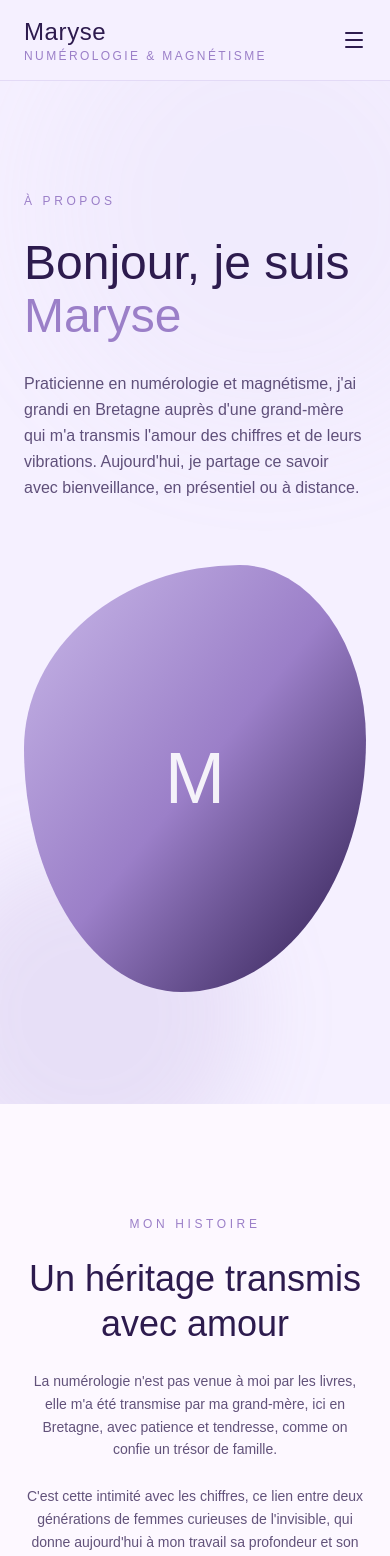
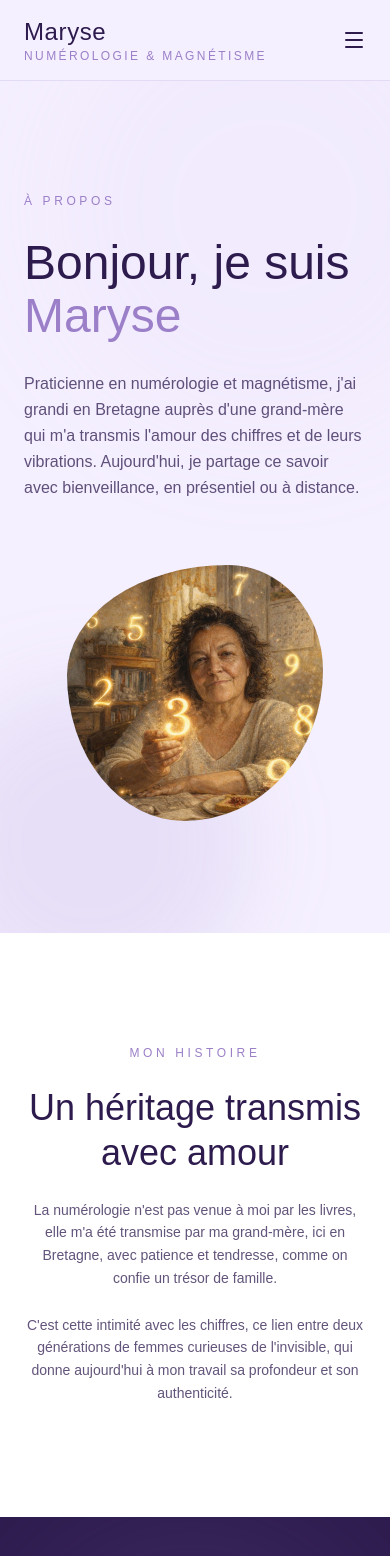
Before and after one commit to GumSurf/maryse-bien-etre, a Next.js app: page /about in a window 390 px wide. Shown: the top 1556 px of the page. Built offline with nearby package versions, Linux system fonts and the light colour scheme; a web font is replaced by a local one.

Commit message:
Edit: Blob edit to Image of Maryse

```diff
--- a/src/app/about/page.tsx
+++ b/src/app/about/page.tsx
@@ -6,6 +6,7 @@ import { citation } from "../lib/data";
 import BlobImage from "../components/BlobImage";
 import Cta from "../components/Cta";
 import Citation from "../components/Citation";
+import Image from "next/image";
 
 const fadeUp = {
   hidden: { opacity: 0, y: 40 },
@@ -61,7 +62,7 @@ export default function AboutPage() {
   return (
     <>
       {/* ── HERO ─────────────────────────────────────────────── */}
-      <section className="relative bg-[#F5F0FF] overflow-hidden min-h-[95vh] flex items-center">
+      <section className="relative bg-[#F5F0FF] overflow-hidden  min-h-[60vh] md:min-h-[85vh] flex items-center">
         <motion.div
           className="absolute top-[-100px] right-[-100px] w-[450px] h-[450px] rounded-full bg-[#C9B8E8]/20 blur-3xl pointer-events-none"
           animate={{ scale: [1, 1.08, 1], opacity: [0.4, 0.6, 0.4] }}
@@ -104,16 +105,21 @@ export default function AboutPage() {
           >
             <BlobImage
               variant={1}
-              className="w-full max-w-sm aspect-[4/5] bg-gradient-to-br from-[#C9B8E8] via-[#9B7FC8] to-[#2D1B4E]"
+              className="w-64 h-64 md:w-full md:max-w-sm md:aspect-[4/5]"
             >
-              <span className="font-playfair text-7xl text-white/90">M</span>
+              <Image
+                src="/maryse_2.jpg"
+                alt="Photo de Maryse"
+                fill
+                className="object-cover"
+              />
             </BlobImage>
           </motion.div>
         </div>
       </section>
 
       {/* ── HISTOIRE ─────────────────────────────────────────── */}
-      <section className="bg-[#FDF8FF] py-28">
+      <section className=" bg-white py-28">
         <div className="max-w-3xl mx-auto px-6 text-center flex flex-col gap-6">
           <motion.span
             variants={fadeUp} initial="hidden" whileInView="visible" viewport={{ once: true }}
@@ -226,12 +232,13 @@ export default function AboutPage() {
                 key={item.title}
                 variants={fadeUp} initial="hidden" whileInView="visible"
                 viewport={{ once: true }} custom={i}
-                whileHover={{ y: -6, boxShadow: "0 20px 40px rgba(155,127,200,0.15)" }}
-                className={`bg-white border border-[#C9B8E8]/50 rounded-3xl p-8 flex flex-col gap-4 transition-all duration-300 ${
-                  i === 1 ? "lg:mt-10" : ""
-                }`}
+                whileHover={{ y: -6, transition: { duration: 0.3 },boxShadow: "0 20px 40px rgba(155,127,200,0.15)" }}
+                className={`bg-white border border-[#C9B8E8]/50 rounded-3xl p-8 flex flex-col gap-4 transition-all duration-300 ${i === 1 ? "lg:mt-10" : ""
+                  }`}
               >
-                <span className="text-3xl text-[#9B7FC8]">{item.icon}</span>
+                <span className="text-3xl text-[#9B7FC8]" aria-label={item.icon}>
+                  {item.icon}
+                </span>
                 <h3 className="font-playfair text-xl text-[#2D1B4E]">{item.title}</h3>
                 <p className="font-lato text-sm text-[#2D1B4E]/75 leading-relaxed">{item.desc}</p>
               </motion.div>
```
